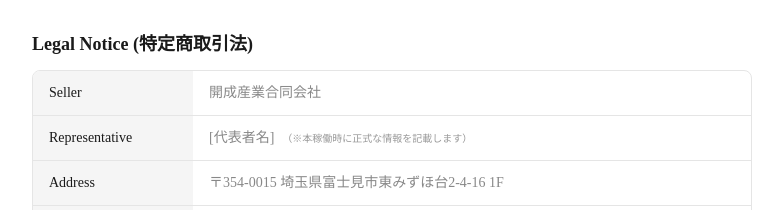
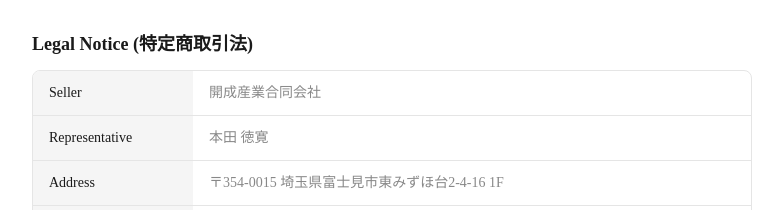
Before and after one commit to qw1840317740/tobacco-shop, a Next.js app: page /en/about in a window 1280 px wide. Shown: the part 1222-1432 px from the top of the page, without its empty margins (248-1031 px from the left). Built offline with nearby package versions, Linux system fonts and the light colour scheme; no server answers.

Commit message:
fix(legal): fill representative name 本田 徳寛
Replace the '[代表者名] (※本稼働時に正式な情報を記載します)'
placeholder in the about-page 特定商取引法 table with the actual
representative name for 開成産業合同会社.

```diff
--- a/src/app/[locale]/about/page.tsx
+++ b/src/app/[locale]/about/page.tsx
@@ -134,7 +134,7 @@ export default async function AboutPage({
             <table className="w-full text-left text-sm">
               <tbody className="divide-y">
                 <tr><th className="w-40 bg-[#F5F5F5] px-4 py-3 font-medium text-[#1A1A1A]">{t("legalSeller")}</th><td className="px-4 py-3">開成産業合同会社</td></tr>
-                <tr><th className="w-40 bg-[#F5F5F5] px-4 py-3 font-medium text-[#1A1A1A]">{t("legalRepresentative")}</th><td className="px-4 py-3">[代表者名]<span className="ml-2 text-[10px] text-[#999]">（※本稼働時に正式な情報を記載します）</span></td></tr>
+                <tr><th className="w-40 bg-[#F5F5F5] px-4 py-3 font-medium text-[#1A1A1A]">{t("legalRepresentative")}</th><td className="px-4 py-3">本田 徳寛</td></tr>
                 <tr><th className="w-40 bg-[#F5F5F5] px-4 py-3 font-medium text-[#1A1A1A]">{t("legalAddressLabel")}</th><td className="px-4 py-3">〒354-0015 埼玉県富士見市東みずほ台2-4-16 1F</td></tr>
                 <tr><th className="w-40 bg-[#F5F5F5] px-4 py-3 font-medium text-[#1A1A1A]">{t("legalPhoneNumber")}</th><td className="px-4 py-3">049-257-4332</td></tr>
                 <tr><th className="w-40 bg-[#F5F5F5] px-4 py-3 font-medium text-[#1A1A1A]">{t("legalEmailLabel")}</th><td className="px-4 py-3">kaiseisg@kaiseisg.com</td></tr>
```
